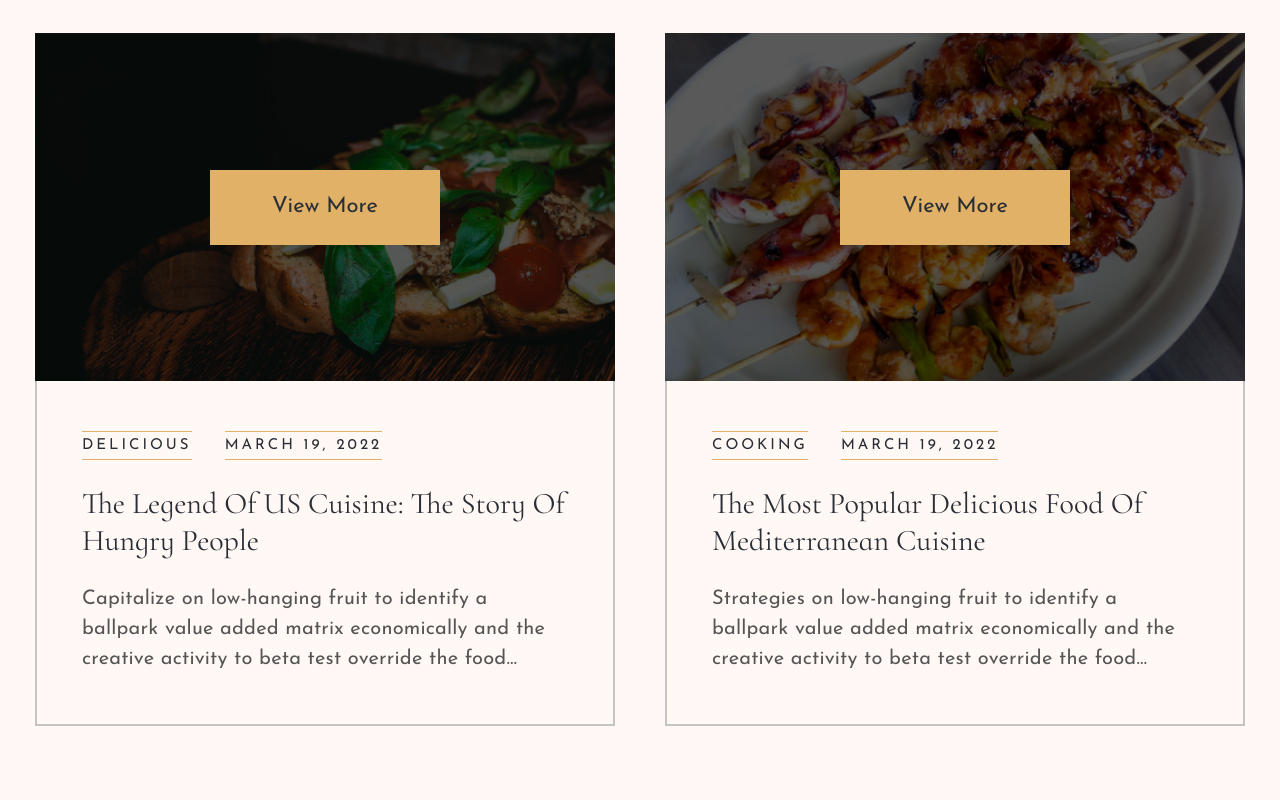
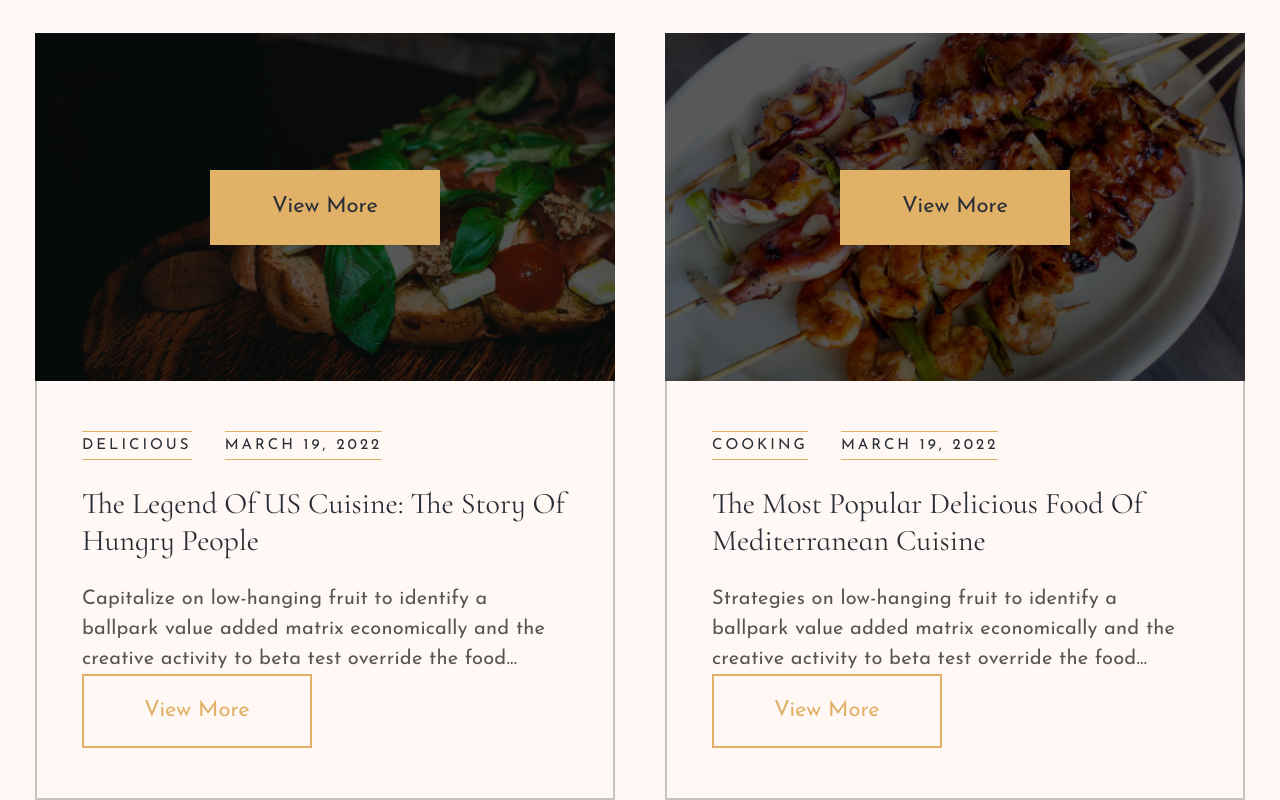
Before and after one commit to Exage/tasteeat, a plain HTML site: page index.html in a window 1280 px wide. Shown: the part 7443-8243 px from the top of the page. Before the commit the page ends 8169 px from the top, so only its background shows below. Drawn offline with nearby package versions, Linux system fonts and the light colour scheme.

Commit message:
Add files via upload

```diff
--- a/index.html
+++ b/index.html
@@ -797,6 +797,9 @@
                         <p class="blog-item-body-text common-text">
                             Capitalize on low-hanging fruit to identify a ballpark value added matrix economically and the creative activity to beta test override the food quality. Strategies on low-hanging fruit to identify a ballpark value added matrix economically and the creative activity to beta test override the food quality.
                         </p>
+                        <div class="blog-item-body-link">
+                            <a href="#" class="btn">View More</a>
+                        </div>
                     </div>
                 </div>
             </div>
@@ -820,6 +823,9 @@
                         <p class="blog-item-body-text common-text">
                             Strategies on low-hanging fruit to identify a ballpark value added matrix economically and the creative activity to beta test override the food quality. Strategies on low-hanging fruit to identify a ballpark value added matrix economically and the creative activity to beta test override the food quality.
                         </p>
+                        <div class="blog-item-body-link">
+                            <a href="#" class="btn">View More</a>
+                        </div>
                     </div>
                 </div>
             </div>
```
